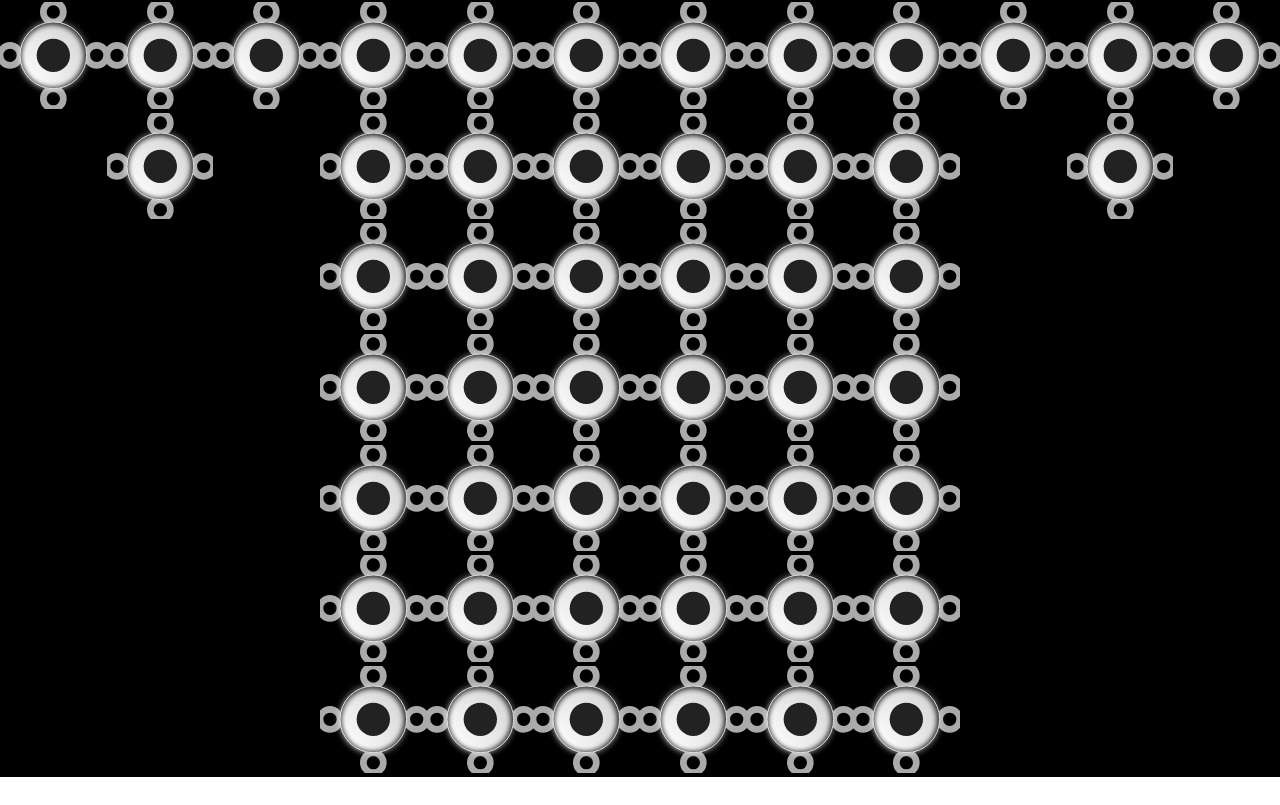
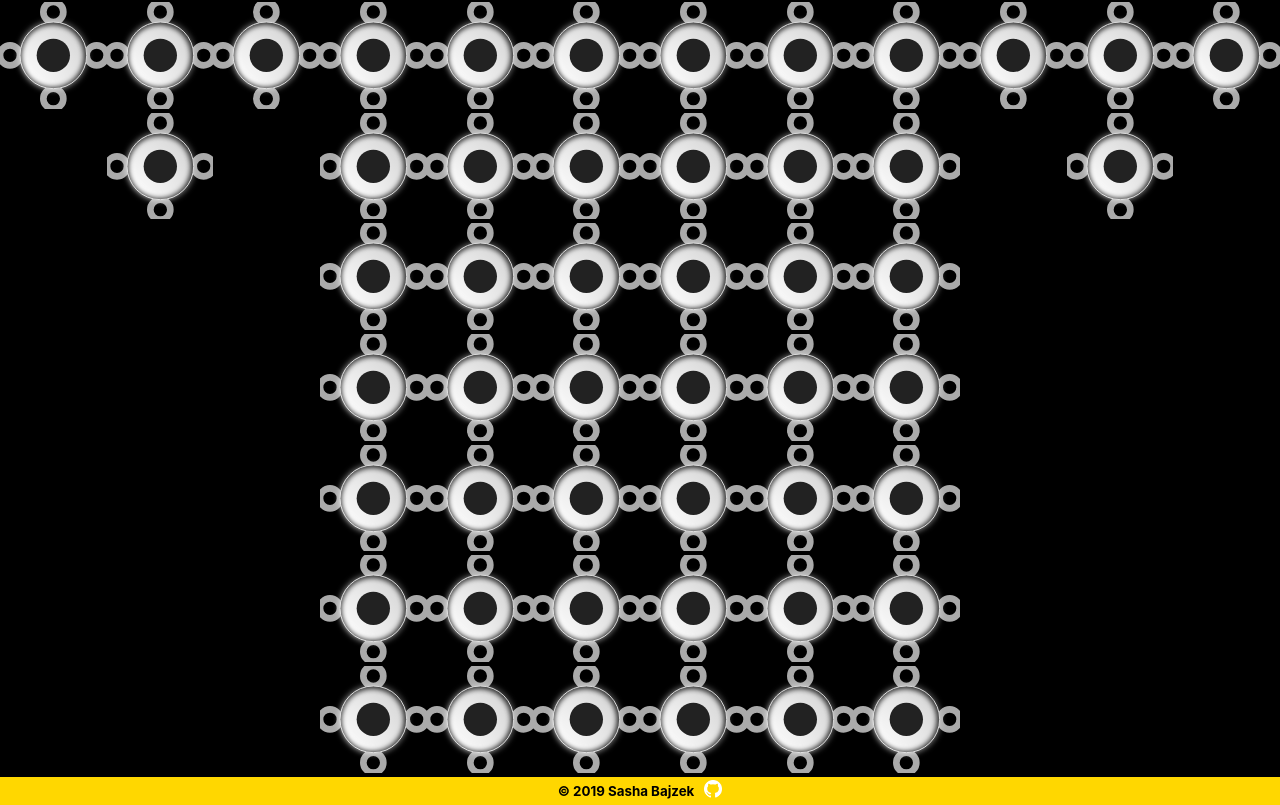
Before and after one commit to SashaBajzek/badass-builder-girl, a React (Create React App) app: page / in a window 1280 px wide. Shown: the part 584-1389 px from the top of the page. Before the commit the page ends 1361 px from the top, so only its background shows below. Built offline with nearby package versions, Linux system fonts and the light colour scheme.

Commit message:
Add initial footer

```diff
--- a/src/components/App/App.js
+++ b/src/components/App/App.js
@@ -1,4 +1,5 @@
 import React, { Component } from "react";
+import Footer from "../Footer/Footer";
 import Shirt from "../Shirt/Shirt";
 import "./App.scss";
 
@@ -18,6 +19,7 @@ class App extends Component {
         1080w"
         />
         <Shirt />
+        <Footer />
       </div>
     );
   }
--- /dev/null
+++ b/src/components/Footer/Footer.js
@@ -0,0 +1,18 @@
+import React from "react";
+import "./Footer.scss";
+import GitHubLogo from "./GitHub-Mark-Light-64px.png";
+
+const year = new Date().getFullYear();
+
+const Footer = () => (
+  <footer className="Footer">
+    <div className="Footer__container">
+      <small className="Footer__copyright">&copy; {year} Sasha Bajzek</small>
+      <a href="https://github.com/SashaBajzek/badass-builder-girl">
+        <img className="Footer__image" src={GitHubLogo} alt="Github" />
+      </a>
+    </div>
+  </footer>
+);
+
+export default Footer;
--- /dev/null
+++ b/src/components/Footer/Footer.scss
@@ -0,0 +1,26 @@
+.Footer {
+  align-items: center;
+  background-color: gold;
+  color: black;
+  display: flex;
+  flex-shrink: 0;
+  font-weight: bold;
+  justify-content: center;
+  margin: 0;
+}
+
+.Footer__container {
+  align-items: center;
+  display: flex;
+  margin: 3px auto;
+}
+
+.Footer__copyright {
+  background-color: gold;
+  margin-right: 10px;
+}
+
+.Footer__footer a,
+.Footer__image {
+  height: 18px;
+}
```
Also changed, not shown: src/components/Footer/GitHub-Mark-Light-64px.png (added).
